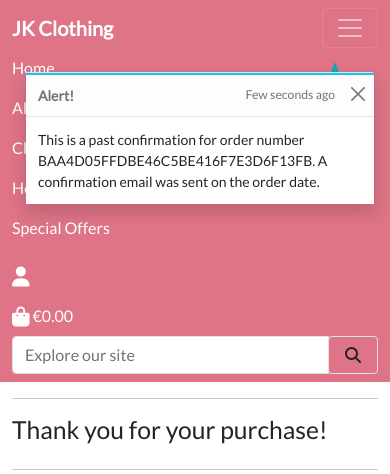
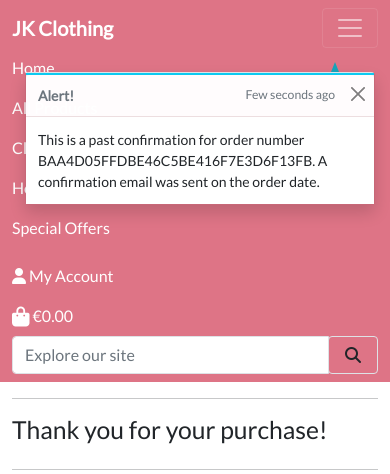
Before and after one commit to ainchu18/jk_clothing, a Django app: a page that uses templates/includes/mobile.nav.html in a window 390 px wide, after a click that opens the changed part. Shown: the top 474 px of the page. Run offline with Django 3.2, Linux system fonts and the light colour scheme; data comes from the database, SQL or seed files in the repository; parts of the project's set-up code (start-up, migrations or seed data) failed here and were passed over; some libraries are stand-ins or nearby versions.

Commit message:
add span buttons to mobile and product nav view for the my account icon

```diff
--- a/templates/includes/main.nav.html
+++ b/templates/includes/main.nav.html
@@ -67,7 +67,7 @@
                 <li class="list-inline-item dropdown">
                     <a class="nav-link" href="" id="user-options" data-bs-toggle="dropdown" aria-haspopup="true"
                         aria-expanded="false">
-                        <i class="fas fa-user fa-lg"></i>
+                        <i class="fas fa-user fa-md"></i>
                         <span class="list-inline-item">My Account</span>
                     </a>
                     <div class="dropdown-menu border-0" aria-labelledby="user-options">
--- a/templates/includes/mobile.nav.html
+++ b/templates/includes/mobile.nav.html
@@ -67,7 +67,8 @@
                 <li class="list-inline-item dropdown">
                     <a class="nav-link" href="" id="user-options" data-bs-toggle="dropdown" aria-haspopup="true"
                         aria-expanded="false">
-                        <i class="fas fa-user fa-lg"></i>
+                        <i class="fas fa-user fa-md"></i>
+                        <span class="list-inline-item">My Account</span>
                     </a>
                     <div class="dropdown-menu border-0" aria-labelledby="user-options">
                         {% if request.user.is_authenticated %}
--- a/templates/includes/product.nav.html
+++ b/templates/includes/product.nav.html
@@ -67,7 +67,8 @@
                 <li class="list-inline-item dropdown">
                     <a class="nav-link" href="" id="user-options" data-bs-toggle="dropdown" aria-haspopup="true"
                         aria-expanded="false">
-                        <i class="fas fa-user fa-lg"></i>
+                        <i class="fas fa-user fa-md"></i>
+                        <span class="list-inline-item">My Account</span>
                     </a>
                     <div class="dropdown-menu border-0" aria-labelledby="user-options">
                         {% if request.user.is_authenticated %}
```
